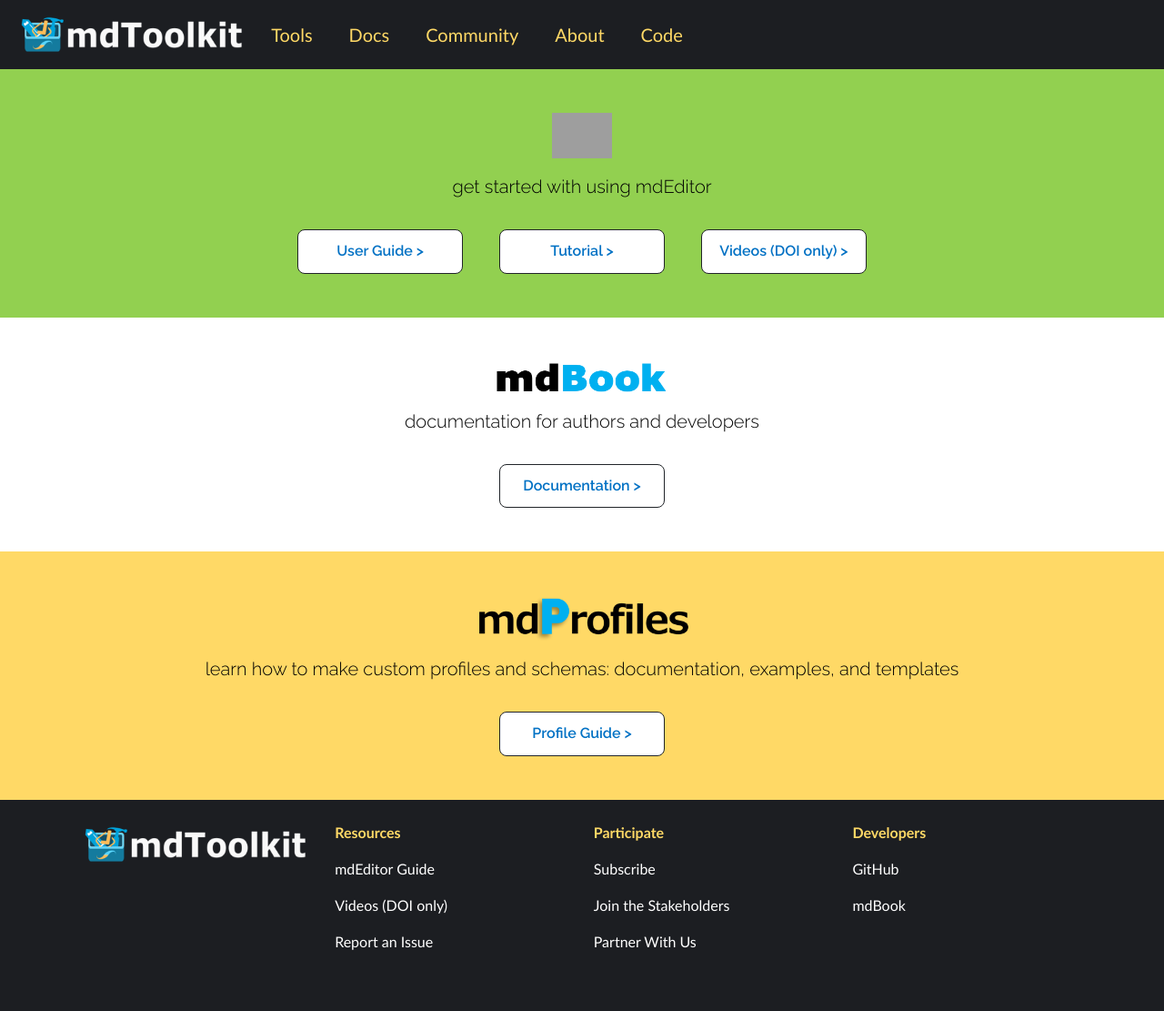
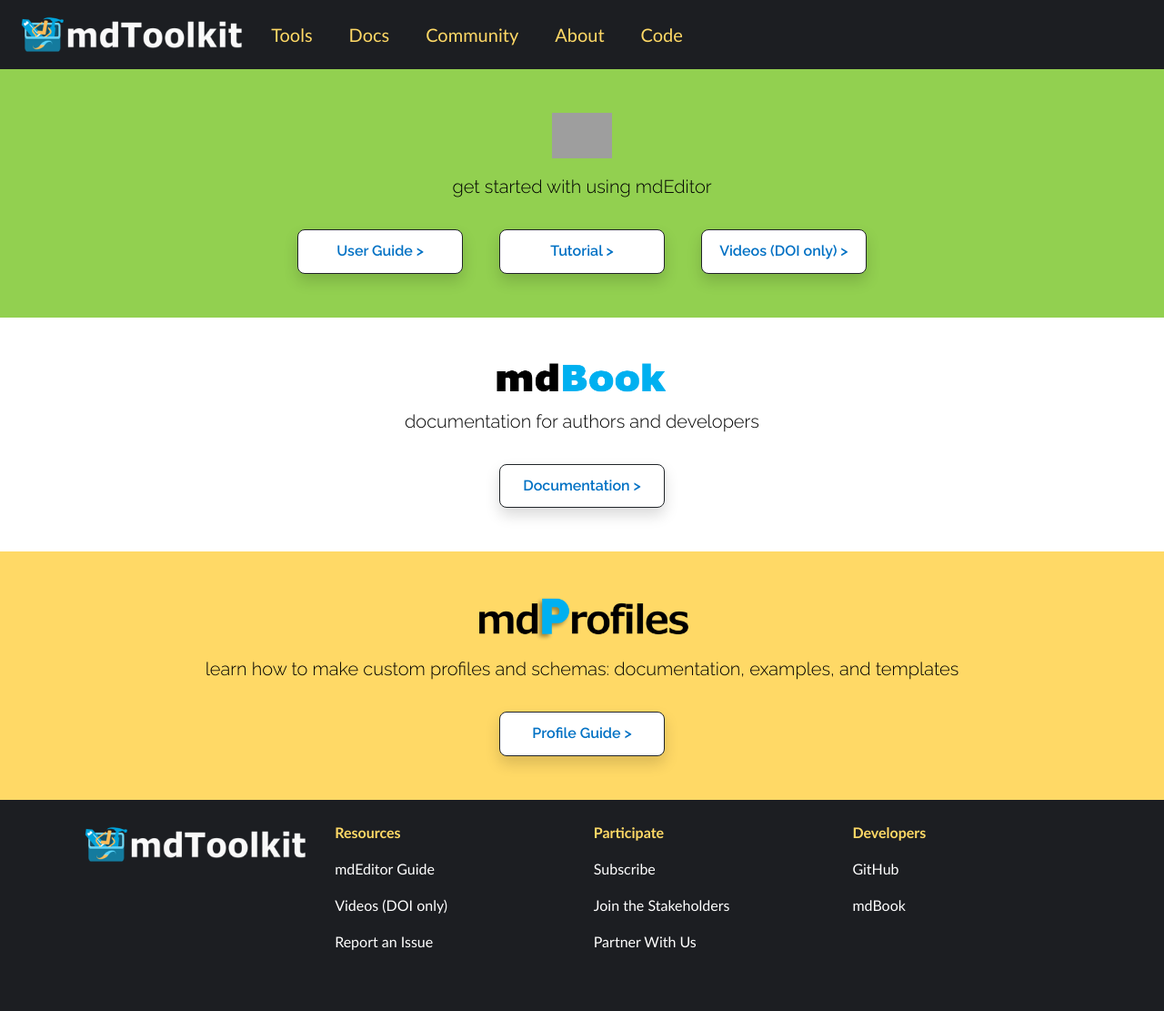
Before and after one commit to adiwg/mdToolkit-web, a Jekyll site: the page built from docs.html, in a window 1280 px wide. Shown: the whole page at 91% size. Built offline with Jekyll 4.4.1, drawn with Linux system fonts in a browser that asks for light colours; grey boxes are pictures that could not be loaded.

Commit message:
shadows on buttons in docs

```diff
--- a/docs.html
+++ b/docs.html
@@ -9,21 +9,21 @@
     <div class="row mx-auto d-flex justify-content-center gap-3">
       <div class="col-auto">
         <a href="https://guide.mdeditor.org/" target="_blank">
-          <button class="btn btn-lg bg-white border border-dark fw-bold fs-6 text-blue">User
+          <button class="btn btn-lg bg-white border border-dark fw-bold fs-6 text-blue shadow">User
             Guide
             ></button>
         </a>
       </div>
       <div class="col-auto">
         <a href="https://guide.mdeditor.org/tutorial/welcome-to-tutorial.html" target="_blank">
-          <button class="btn btn-lg bg-white border border-dark fw-bold fs-6 text-blue">Tutorial
+          <button class="btn btn-lg bg-white border border-dark fw-bold fs-6 text-blue shadow">Tutorial
             ></button>
         </a>
       </div>
       <div class="col-auto">
         <a href="https://web.microsoftstream.com/channel/241d6c88-dbca-44e9-9351-2b89acc9b278?referrer=https:%2F%2Fstatics.teams.cdn.office.net%2F"
           target="_blank">
-          <button class="btn btn-lg bg-white border border-dark fw-bold fs-6 text-blue">Videos (DOI only)
+          <button class="btn btn-lg bg-white border border-dark fw-bold fs-6 text-blue shadow">Videos (DOI only)
             ></button>
         </a>
       </div>
@@ -37,7 +37,7 @@
     <div class="row mx-auto">
       <div class="col-auto">
         <a href="https://mdbook.adiwg.org/" target="_blank">
-          <button class="btn btn-lg bg-white border border-dark fw-bold fs-6 text-blue">Documentation ></button>
+          <button class="btn btn-lg bg-white border border-dark fw-bold fs-6 text-blue shadow">Documentation ></button>
         </a>
       </div>
     </div>
@@ -52,7 +52,7 @@
     <div class="row mx-auto">
       <div class="col-auto">
         <a href="http://www.adiwg.org/mdProfiles/" target="_blank">
-          <button class="btn btn-lg bg-white border border-dark fw-bold fs-6 text-blue">
+          <button class="btn btn-lg bg-white border border-dark fw-bold fs-6 text-blue shadow">
             Profile Guide >
           </button>
         </a>
```
Also changed, not shown: 1 other file.
